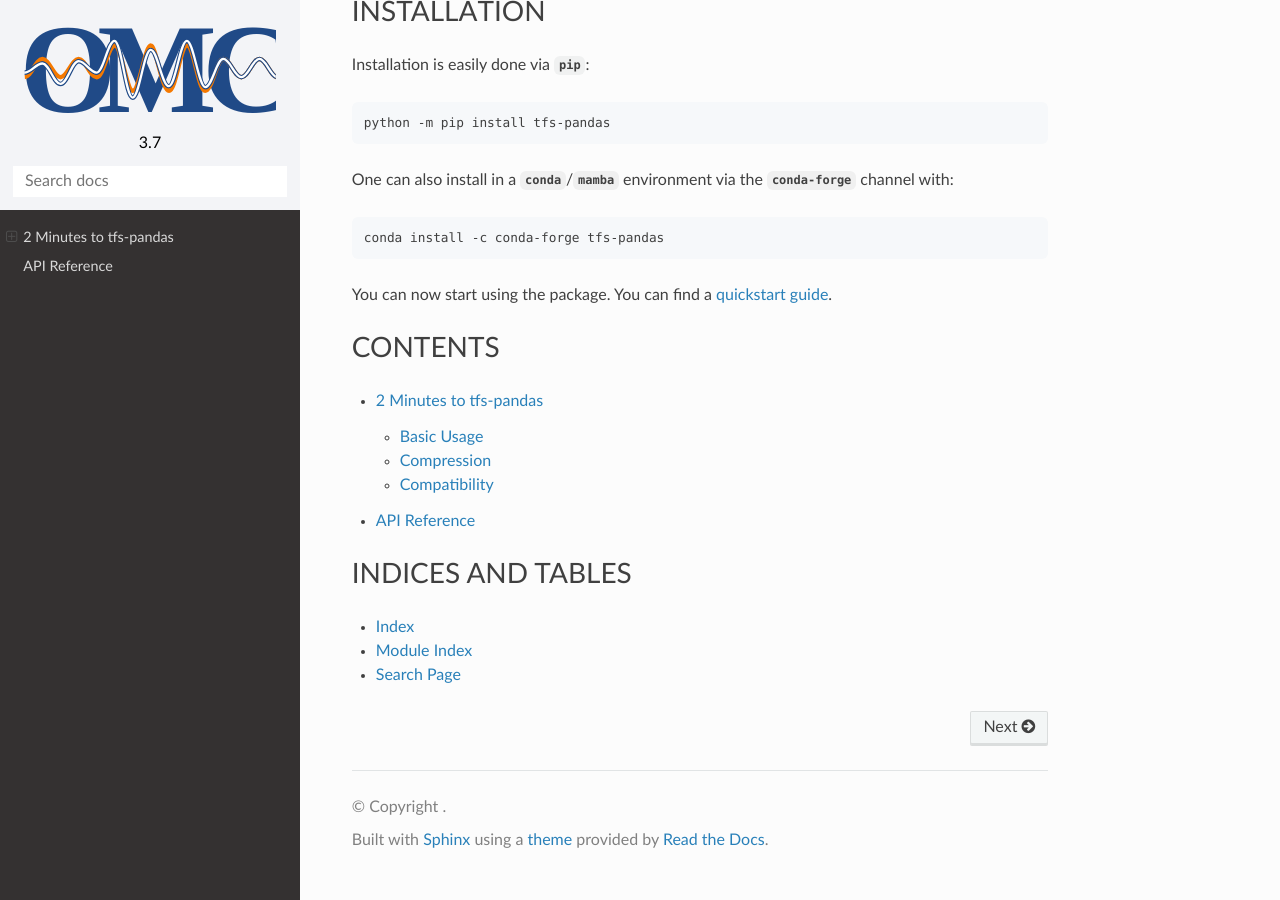
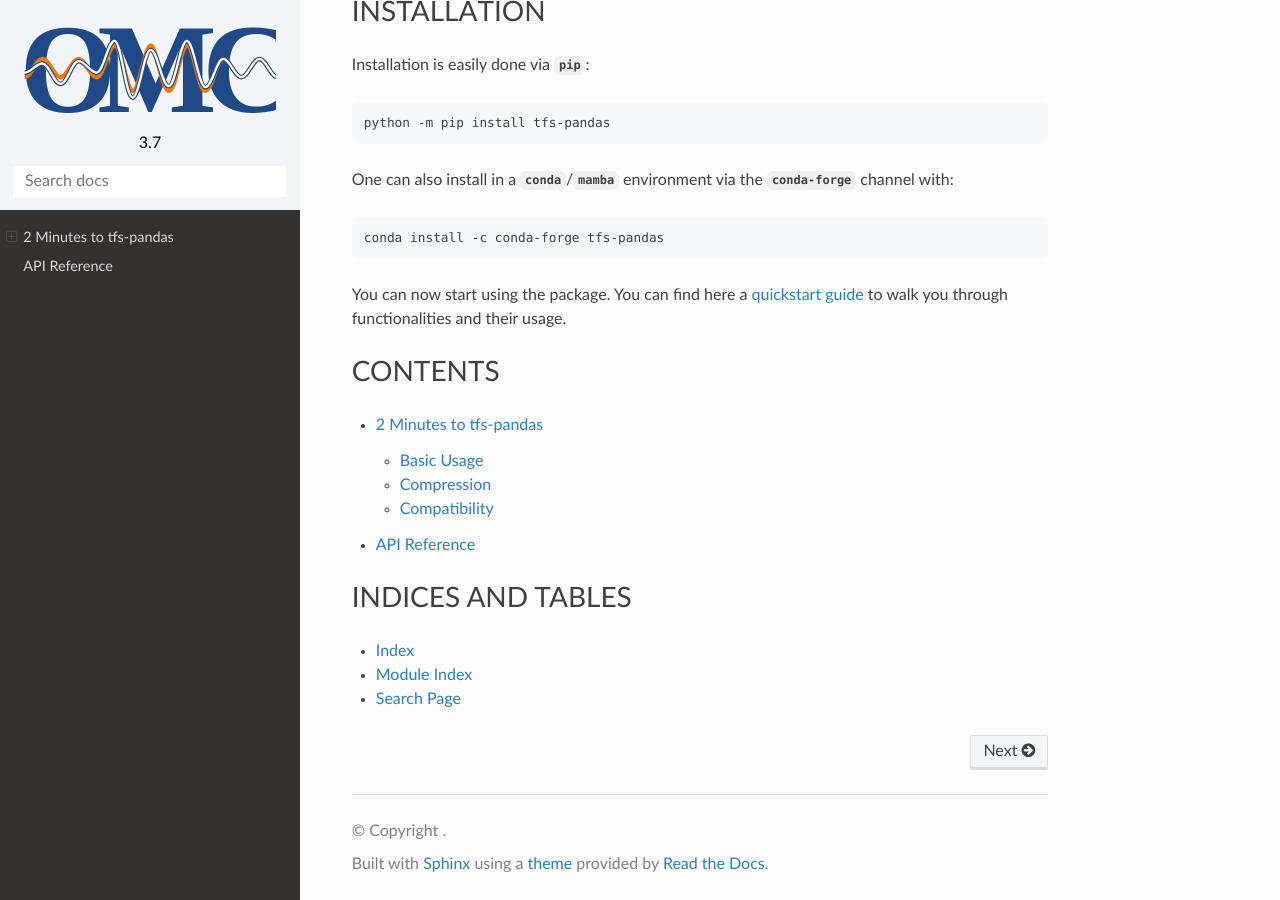
Before and after one commit to pylhc/tfs, a Sphinx documentation site: the page built from doc/index.rst, in a window 1280 px wide and 900 px high, scrolled down 559 px. Built offline with Sphinx 7.4.7 and the Read the Docs theme 2.0.0, drawn with Linux system fonts in a browser that asks for light colours.

Commit message:
more verbose

```diff
--- a/doc/index.rst
+++ b/doc/index.rst
@@ -30,7 +30,7 @@ One can also install in a `conda`/`mamba` environment via the `conda-forge` chan
    conda install -c conda-forge tfs-pandas
 
 You can now start using the package.
-You can find a :doc:`quickstart guide  <quickstart>`.
+You can find here a :doc:`quickstart guide  <quickstart>` to walk you through functionalities and their usage.
 
 
 Contents
```
